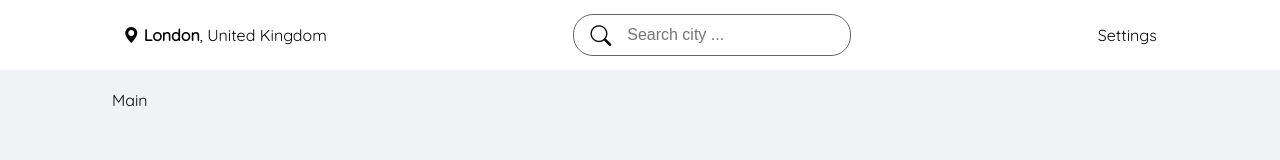
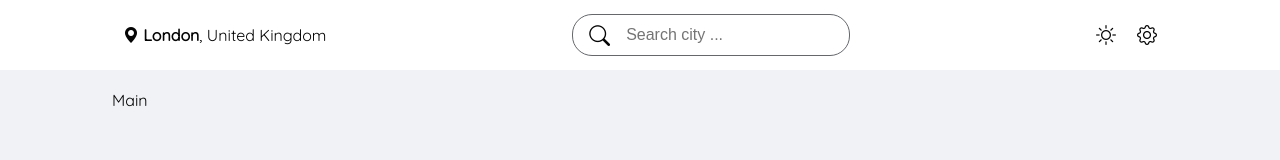
Before and after one commit to paulhwang1007/weather-app, a React (Create React App) app: page / in a window 1280 px wide. Shown: the top 160 px of the page. Built offline with nearby package versions, Linux system fonts and the light colour scheme.

Commit message:
Implement Settings: Light & Dark Theme btns

```diff
--- a/src/components/Settings.js
+++ b/src/components/Settings.js
@@ -1,9 +1,22 @@
 import React from 'react'
+import '../styles/components/Settings.scss'
 
 function Settings() {
   return (
-    <div>
-      Settings
+    <div className='Settings'>
+      <div className='theme-toggler'>
+        <div className='theme-buttons'>
+          <div className='light-theme-btn active'>
+            <i className='bi bi-sun'></i>
+          </div>
+          <div className='dark-theme-btn'>
+            <i className='bi bi-moon'></i>
+          </div>
+        </div>
+      </div>
+      <div className='settings-btn'>
+        <i className='bi bi-gear'></i>
+      </div>
     </div>
   )
 }
```
